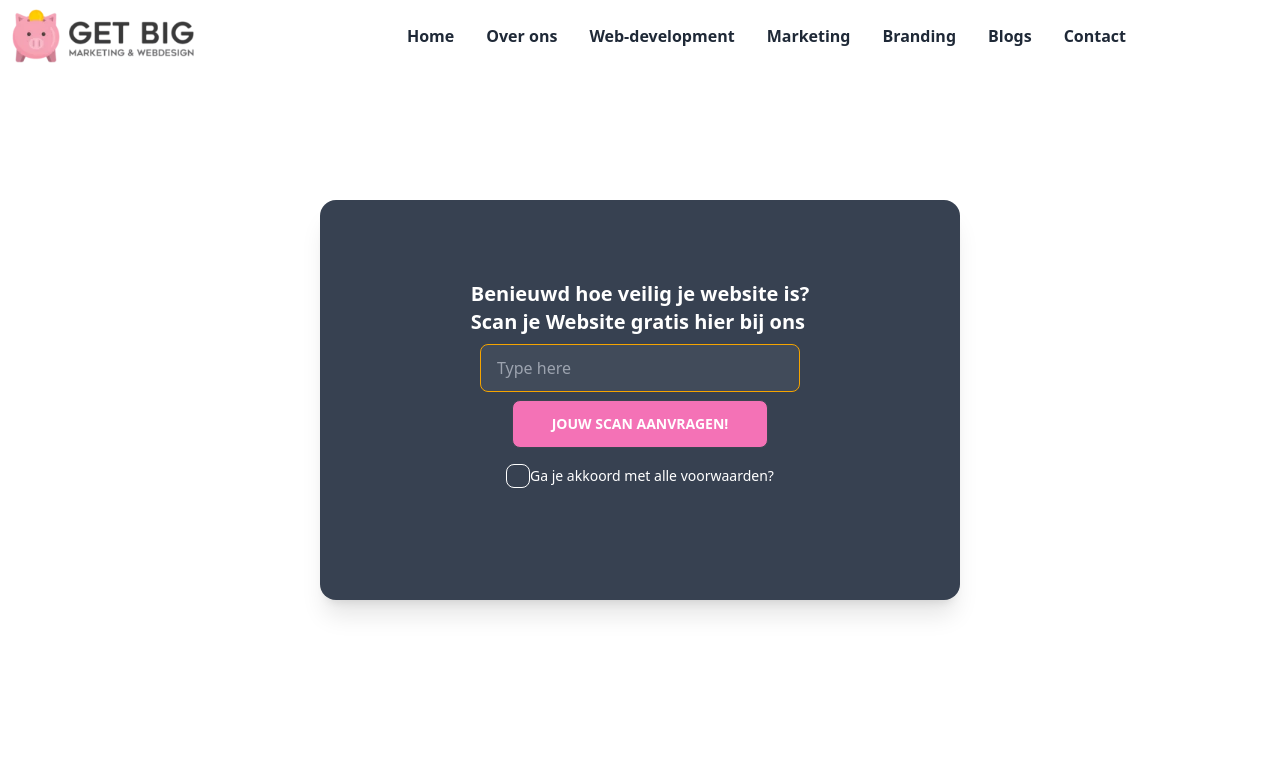
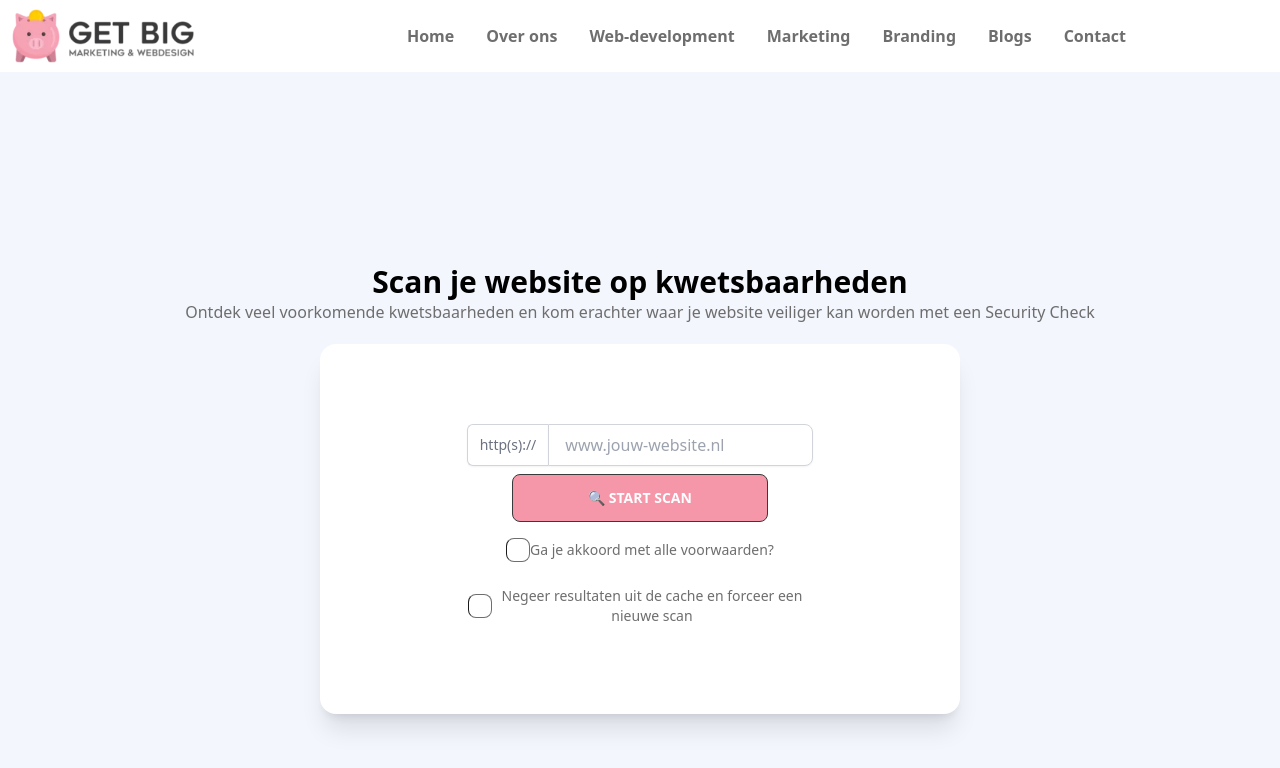
Before and after one commit to IPSEN5-groep-7-security-check/Security-Check-Angular-User, an Angular app: page /home in a window 1280 px wide. Shown: the top 768 px of the page. Built offline with nearby package versions, Linux system fonts and the light colour scheme.

Commit message:
landing page of the main scan
Co-authored-by: Frank van den Broek <s1130543@student.hsleiden.nl>

```diff
--- a/src/app/app.module.ts
+++ b/src/app/app.module.ts
@@ -7,6 +7,9 @@ import { AppRoutingModule } from './app-routing.module';
 import { LoadScanComponent } from './load-scan/load-scan.component';
 import { ScanResultComponent } from './scan-result/scan-result.component';
 import {ReactiveFormsModule} from "@angular/forms";
+import {FaqPageComponent} from "./faq-page/faq-page.component";
+import {LoadingPageComponent} from "./loading-page/loading-page.component";
+import {LandingPageComponent} from "./landing-page/landing-page.component";
 
 @NgModule({
   declarations: [
@@ -15,6 +18,9 @@ import {ReactiveFormsModule} from "@angular/forms";
     LoadScanComponent,
     LoadScanComponent,
     ScanResultComponent,
+    FaqPageComponent,
+    LoadingPageComponent,
+    LandingPageComponent,
   ],
   imports: [
     BrowserModule,
--- a/src/app/main-scan/main-scan.component.html
+++ b/src/app/main-scan/main-scan.component.html
@@ -1,18 +1,39 @@
-<div>
-  <div class="absolute inset-x-1/4 inset-y-1/4 card w-100 bg-base-100 shadow-xl mx-auto p-12 bg-gray-700 text-white">
-    <div class="card-body items-center">
-      <h3 class="card-title">
-        Benieuwd hoe veilig je website is?<br>
-        Scan je Website gratis hier bij ons</h3>
-      <input type="text" placeholder="Type here" class="input input-ghost w-full max-w-xs border-accent">
+<!--het hele element-->
+<div class="min-w-max h-screen bg-base-200 inset-x-1/4 inset-y-1/4 m-auto py-48 text-center text-black">
+<!--een div voor de text en de card-->
+  <h1 class="mx-auto font-bold text-3xl text-center">Scan je website op kwetsbaarheden</h1>
+  <h4 class="text-base-content pb-5">Ontdek veel voorkomende kwetsbaarheden en kom erachter waar je website veiliger kan worden met een Security Check</h4>
+  <div class="absolute h-max bg-base-100 inset-x-1/4 card shadow-xl mx-auto p-12">
+    <div class="card-body items-center text-center px-24">
+      <!--input vakyeah-->
+      <div class="relative flex">
+      <span class="inline-flex items-center  rounded-l-md border-t border-l border-b border-gray-300
+          bg-white  px-3 text-sm text-gray-500 shadow-sm">
+        http(s)://
+      </span>
+        <input
+          type="text"
+          class=" w-max flex-1 appearance-none rounded-r-lg
+        border border-gray-300 bg-white py-2 px-4 text-base text-gray-700 placeholder-gray-400
+        shadow-sm focus:border-transparent focus:outline-none focus:ring-2"
+          name="url"
+          placeholder="www.jouw-website.nl"
+        />
+      </div>
       <div class="card-actions justify-center">
-        <button class="btn btn-wide bg-pink-400"><a routerLink="/loading..." routerLinkActive="active">Jouw scan aanvragen!</a></button>
+        <button class="btn btn-wide bg-primary text-base-100"><a routerLink="/loading..." routerLinkActive="active">🔍 Start Scan</a></button>
       </div>
-<!--checkbox-->
+      <!--checkbox-->
+      <div class="form-control text-left">
+        <label class="label cursor-pointer">
+          <input type="checkbox" class="checkbox border-l-dark">
+          <span class="label-text"> Ga je akkoord met alle voorwaarden?</span>
+        </label>
+      </div>
       <div class="form-control">
         <label class="label cursor-pointer">
-          <input type="checkbox" class="checkbox border-white">
-          <span class="label-text text-white"> Ga je akkoord met alle voorwaarden?</span>
+          <input type="checkbox" class="checkbox border-l-dark">
+          <span class="label-text">Negeer resultaten uit de cache en forceer een nieuwe scan</span>
         </label>
       </div>
     </div>
--- a/tailwind.config.js
+++ b/tailwind.config.js
@@ -17,32 +17,19 @@ module.exports = {
   daisyui: {
     themes: [
       {
-        mytheme: {
-          /* your theme name */ primary: '#f5a400' /* Primary color */,
-          'primary-focus': '#dc9300' /* Primary color - focused */,
-          'primary-content': '#ffffff' /* Foreground content color to use on primary color */,
-
-          secondary: '#1a1a1a' /* Secondary color */,
-          'secondary-focus': '#000' /* Secondary color - focused */,
-          'secondary-content': '#ffffff' /* Foreground content color to use on secondary color */,
-
-          accent: '#f5a400' /* Accent color */,
-          'accent-focus': '#2aa79b' /* Accent color - focused */,
-          'accent-content': '#ffffff' /* Foreground content color to use on accent color */,
-
-          neutral: '#3d4451' /* Neutral color */,
-          'neutral-focus': '#2a2e37' /* Neutral color - focused */,
-          'neutral-content': '#ffffff' /* Foreground content color to use on neutral color */,
-
-          'base-100': '#ffffff' /* Base color of page, used for blank backgrounds */,
-          'base-200': '#f9fafb' /* Base color, a little darker */,
-          'base-300': '#d1d5db' /* Base color, even darker */,
-          'base-content': '#1f2937' /* Foreground content color to use on base color */,
-
-          info: '#2094f3' /* Info */,
-          success: '#009485' /* Success */,
-          warning: '#ff9900' /* Warning */,
-          error: '#ff5724' /* Error */,
+        getBigMarketingTheme: {
+          primary: "#f597a9",
+          secondary: "#ffce00",
+          accent: "#30cfdb",
+          neutral: "#3a3a3c",
+          "neutral-content": "#cccccc",
+          "base-100": "#ffffff",
+          "base-200": "#f3f6fd",
+          "base-content": "#6e6e6e", // #252525 for headings
+          info: "#20aaf9",
+          success: "#00d084",
+          warning: "#F5AB32",
+          error: "#cf2e2e",
         },
       },
     ],
```
